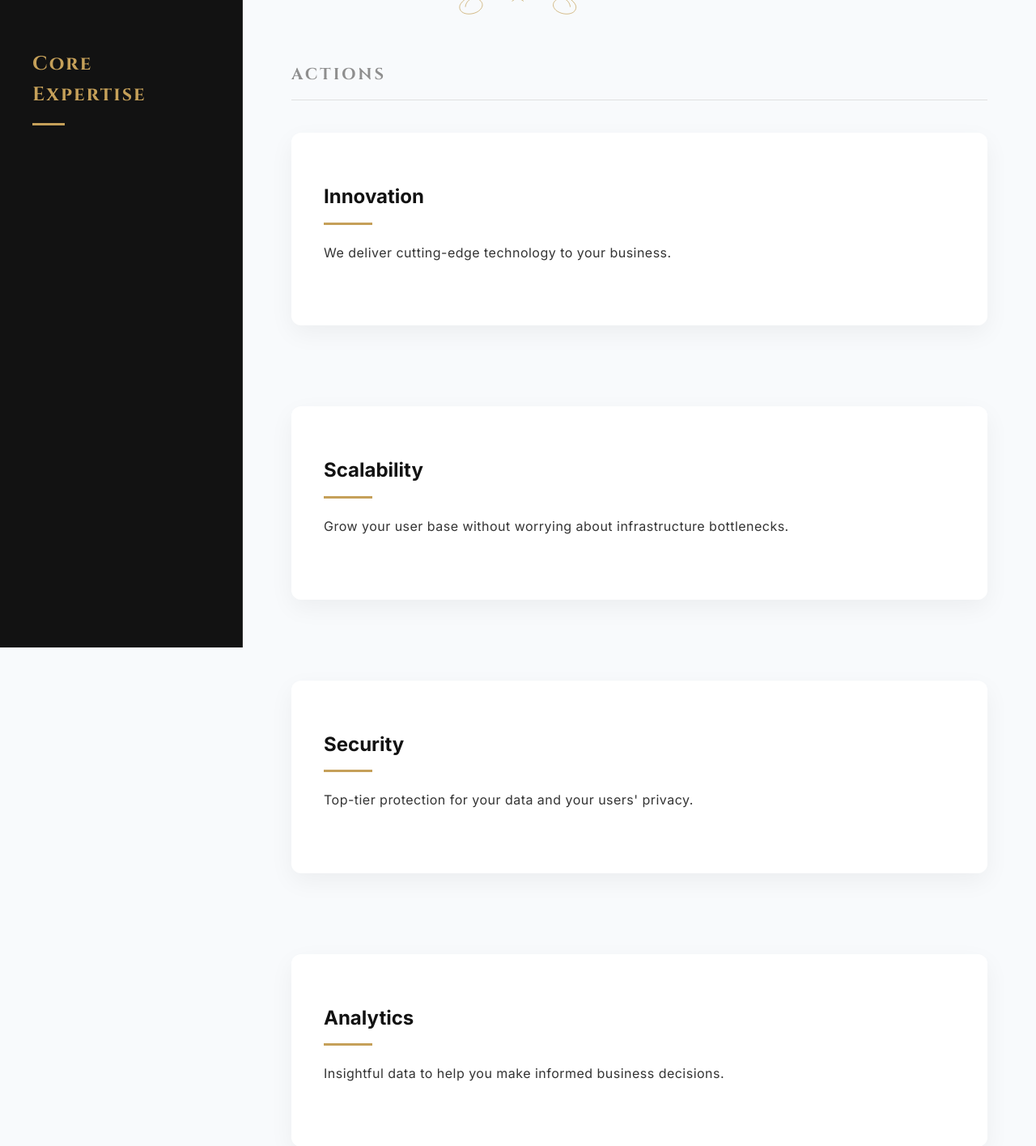
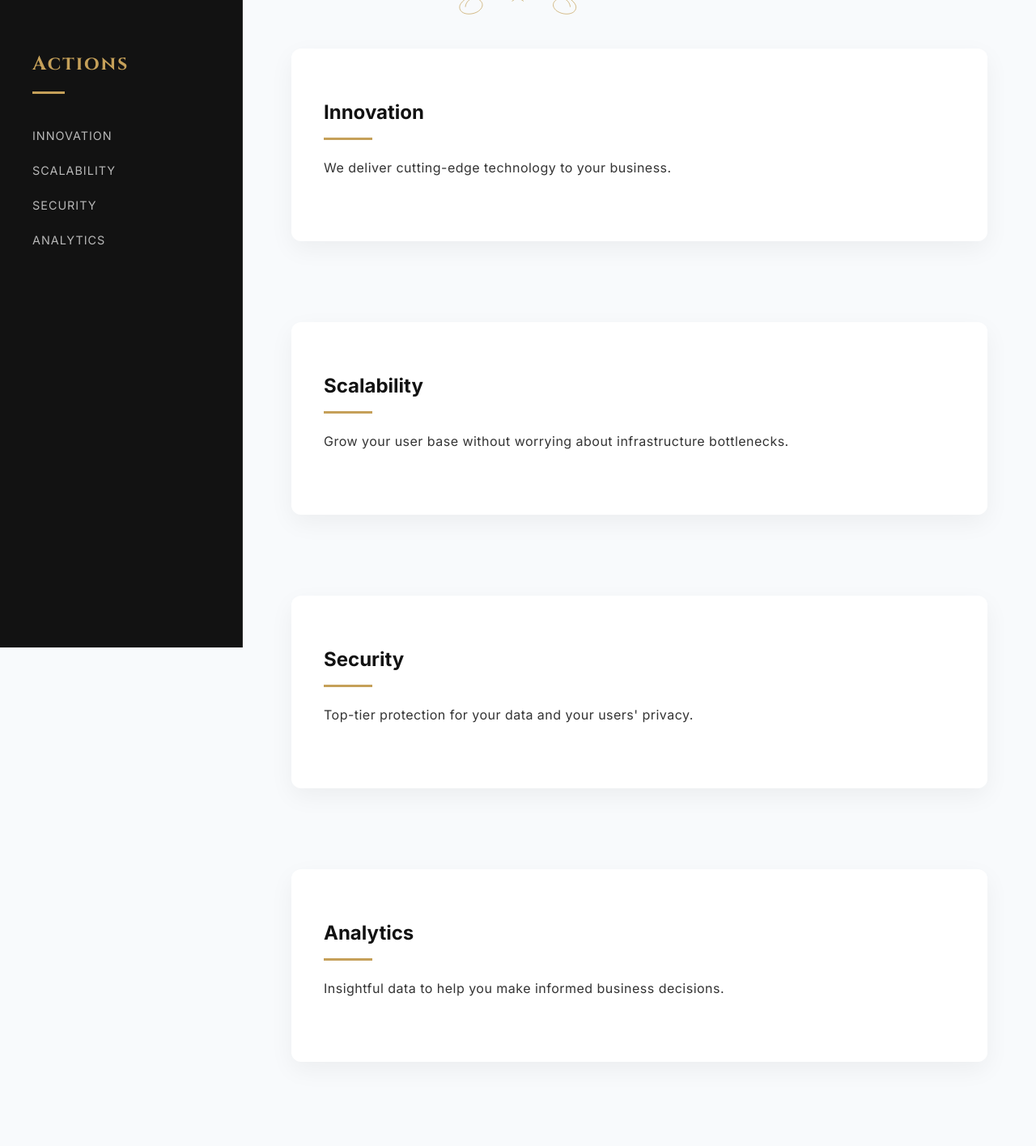
Before and after one commit to ghost123w/umuhiredivine_et, a PHP site: page / in a window 1280 px wide. Shown: the part 184-1600 px from the top of the page at 81% size. After the commit the page ends 1415 px from the top, so only its background shows below. Run offline with PHP 8.4, Linux system fonts and the light colour scheme; data comes from the database, SQL or seed files in the repository; both versions use the stored data as it was after the commit.

Commit message:
Refactor landing page layout with sidebar navigation
- Move 'Selling Points Section Title' (dynamic title) from main content area to sidebar.
- Implement clickable navigation list in sidebar for all selling points.
- Add anchor IDs to selling point sections for direct linking.
- Update 'js/script.js' with smooth scrolling functionality for sidebar links.
- Style sidebar navigation links with luxury gold/charcoal theme and hover animations.
- Ensure 'admin' dashboard remains unaffected by layout changes.

Co-authored-by: ghost123w <76251002+ghost123w@users.noreply.github.com>

```diff
--- a/css/style.css
+++ b/css/style.css
@@ -124,6 +124,51 @@ body {
     height: 3px;
     background: var(--primary-color);
     margin-top: 15px;
+    margin-bottom: 40px;
+}
+
+.sidebar-nav ul {
+    list-style: none;
+    padding: 0;
+    margin: 0;
+}
+
+.sidebar-nav li {
+    margin-bottom: 20px;
+}
+
+.sidebar-nav a {
+    color: rgba(255,255,255,0.7);
+    text-decoration: none;
+    font-size: 0.9rem;
+    font-weight: 500;
+    text-transform: uppercase;
+    letter-spacing: 1px;
+    transition: all 0.3s ease;
+    display: block;
+    position: relative;
+    padding-left: 0;
+}
+
+.sidebar-nav a:hover {
+    color: var(--primary-color);
+    padding-left: 10px;
+}
+
+.sidebar-nav a::before {
+    content: '';
+    position: absolute;
+    left: 0;
+    top: 50%;
+    width: 0;
+    height: 1px;
+    background: var(--primary-color);
+    transition: width 0.3s ease;
+}
+
+.sidebar-nav a:hover::before {
+    width: 8px;
+    left: -12px;
 }
 
 .layout-main {
--- a/index.php
+++ b/index.php
@@ -33,34 +33,47 @@ $selling_points_title = $stmt->fetchColumn() ?: 'Actions';
 
         <aside class="layout-sidebar">
             <div class="sidebar-content">
-                <h2>Core Expertise</h2>
+                <h2><?php echo htmlspecialchars($selling_points_title); ?></h2>
                 <div class="sidebar-line"></div>
+
+                <nav class="sidebar-nav">
+                    <ul>
+                        <?php if (empty($sections)): ?>
+                            <li><a href="#innovation">Innovation</a></li>
+                            <li><a href="#scalability">Scalability</a></li>
+                            <li><a href="#security">Security</a></li>
+                            <li><a href="#analytics">Analytics</a></li>
+                        <?php else: ?>
+                            <?php foreach ($sections as $s): ?>
+                                <li><a href="#section-<?php echo $s['id']; ?>"><?php echo htmlspecialchars($s['section_title']); ?></a></li>
+                            <?php endforeach; ?>
+                        <?php endif; ?>
+                    </ul>
+                </nav>
             </div>
         </aside>
 
         <main class="layout-main" id="features">
-            <h2 class="actions-title"><?php echo htmlspecialchars($selling_points_title); ?></h2>
-
             <?php if (empty($sections)): ?>
-                <section class="reveal-section">
+                <section id="innovation" class="reveal-section">
                     <div class="section-content">
                         <h2>Innovation</h2>
                         <p>We deliver cutting-edge technology to your business.</p>
                     </div>
                 </section>
-                <section class="reveal-section">
+                <section id="scalability" class="reveal-section">
                     <div class="section-content">
                         <h2>Scalability</h2>
                         <p>Grow your user base without worrying about infrastructure bottlenecks.</p>
                     </div>
                 </section>
-                <section class="reveal-section">
+                <section id="security" class="reveal-section">
                     <div class="section-content">
                         <h2>Security</h2>
                         <p>Top-tier protection for your data and your users' privacy.</p>
                     </div>
                 </section>
-                <section class="reveal-section">
+                <section id="analytics" class="reveal-section">
                     <div class="section-content">
                         <h2>Analytics</h2>
                         <p>Insightful data to help you make informed business decisions.</p>
@@ -68,7 +81,7 @@ $selling_points_title = $stmt->fetchColumn() ?: 'Actions';
                 </section>
             <?php else: ?>
                 <?php foreach ($sections as $s): ?>
-                    <section class="reveal-section <?php echo $s['image_path'] ? 'has-image' : ''; ?>">
+                    <section id="section-<?php echo $s['id']; ?>" class="reveal-section <?php echo $s['image_path'] ? 'has-image' : ''; ?>">
                         <?php if ($s['image_path']): ?>
                             <div class="section-image">
                                 <img src="<?php echo htmlspecialchars($s['image_path']); ?>" alt="<?php echo htmlspecialchars($s['section_title']); ?>">
--- a/js/script.js
+++ b/js/script.js
@@ -3,4 +3,20 @@ document.addEventListener('DOMContentLoaded', () => {
         entries.forEach(entry => { if (entry.isIntersecting) entry.target.classList.add('active'); });
     }, { threshold: 0.1 });
     document.querySelectorAll('.reveal-section').forEach(s => observer.observe(s));
+
+    // Smooth scroll for sidebar links
+    document.querySelectorAll('.sidebar-nav a').forEach(anchor => {
+        anchor.addEventListener('click', function (e) {
+            e.preventDefault();
+            const targetId = this.getAttribute('href');
+            const targetElement = document.querySelector(targetId);
+
+            if (targetElement) {
+                window.scrollTo({
+                    top: targetElement.offsetTop - 100, // Offset for header/padding
+                    behavior: 'smooth'
+                });
+            }
+        });
+    });
 });
```
Also changed, not shown: data/database.db, 1 other file.
